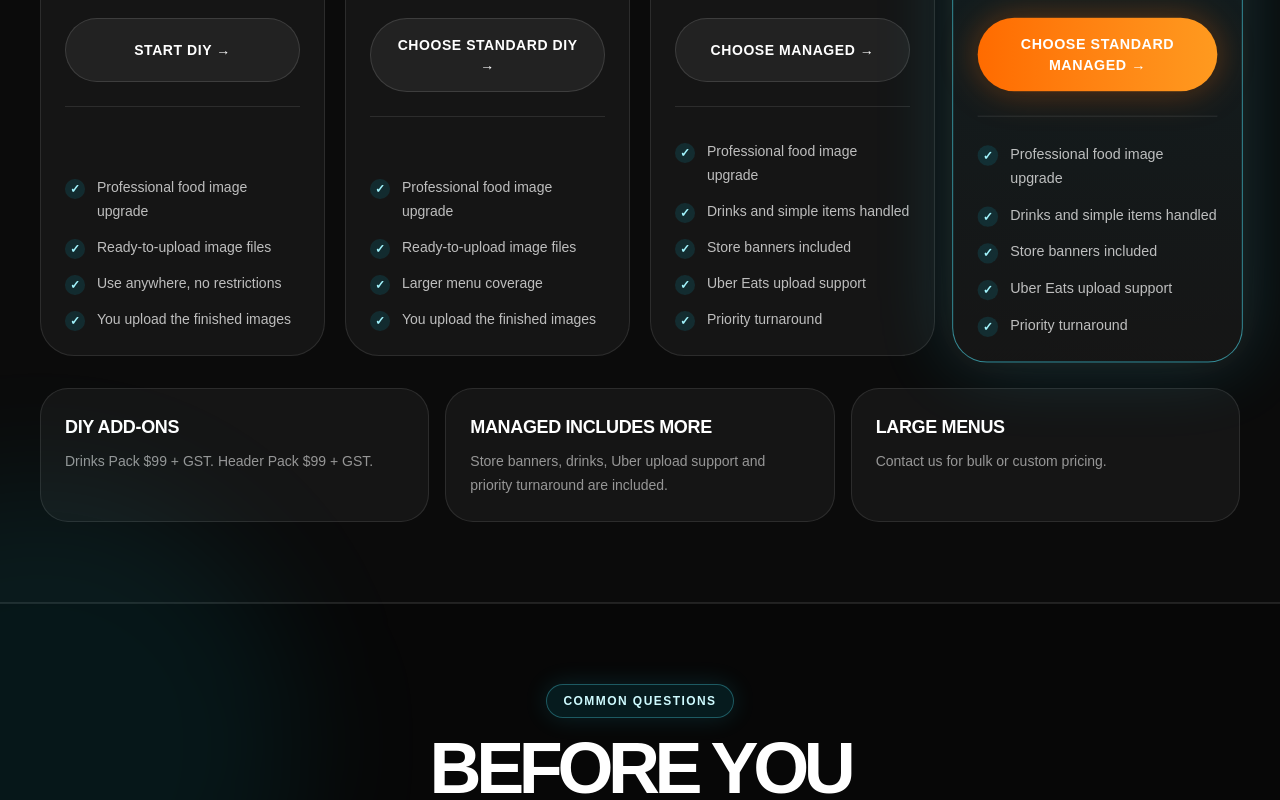
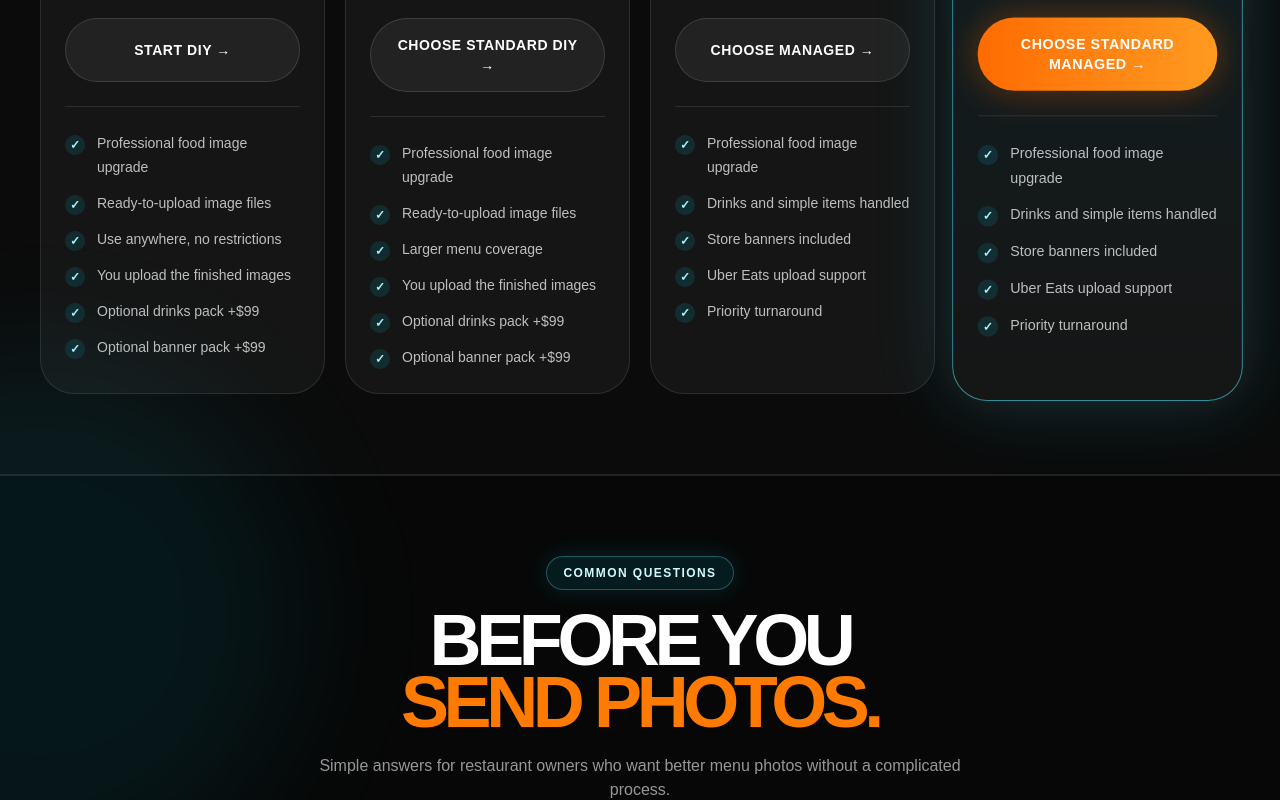
Before and after one commit to paulrodgerson40-blip/dpo-frontend, a Next.js app: page / in a window 1280 px wide. Shown: the part 8400-9200 px from the top of the page. Built offline with nearby package versions, Linux system fonts and the light colour scheme.

Commit message:
Update page.tsx

```diff
--- a/app/page.tsx
+++ b/app/page.tsx
@@ -59,6 +59,8 @@ const pricing = [
       "Ready-to-upload image files",
       "Use anywhere, no restrictions",
       "You upload the finished images",
+      "Optional drinks pack +$99",
+      "Optional banner pack +$99",
     ],
   },
   {
@@ -72,6 +74,8 @@ const pricing = [
       "Ready-to-upload image files",
       "Larger menu coverage",
       "You upload the finished images",
+      "Optional drinks pack +$99",
+      "Optional banner pack +$99",
     ],
   },
   {
@@ -344,6 +348,11 @@ const faqs = [
     question: "What do I receive?",
     answer:
       "Depending on your package, you receive upgraded food images, ready-to-upload files, store banners, drink handling and before-and-after preview examples.",
+  },
+  {
+    question: "What if I have a large menu?",
+    answer:
+      "For larger menus, multi-location stores or custom requirements, contact us for bulk or custom pricing.",
   },
   {
     question: "Do you guarantee more orders?",
@@ -832,24 +841,11 @@ export default function Page() {
                   {plan.button} →
                 </a>
                 <div className="my-6 h-px bg-white/10" />
-                <ul className="mt-auto space-y-3">
+                <ul className="space-y-3">
                   {plan.features.map((f) => (
                     <Check key={f}>{f}</Check>
                   ))}
                 </ul>
-              </div>
-            ))}
-          </div>
-
-          <div className="mt-8 grid gap-4 md:grid-cols-3">
-            {[
-              ["DIY add-ons", "Drinks Pack $99 + GST. Header Pack $99 + GST."],
-              ["Managed includes more", "Store banners, drinks, Uber upload support and priority turnaround are included."],
-              ["Large menus", "Contact us for bulk or custom pricing."],
-            ].map(([title, text]) => (
-              <div key={title} className="h-full rounded-[28px] border border-white/10 bg-white/[0.045] p-6">
-                <h3 className="text-lg font-black uppercase tracking-[-0.02em]">{title}</h3>
-                <p className="mt-2 text-sm leading-6 text-white/55">{text}</p>
               </div>
             ))}
           </div>
```
